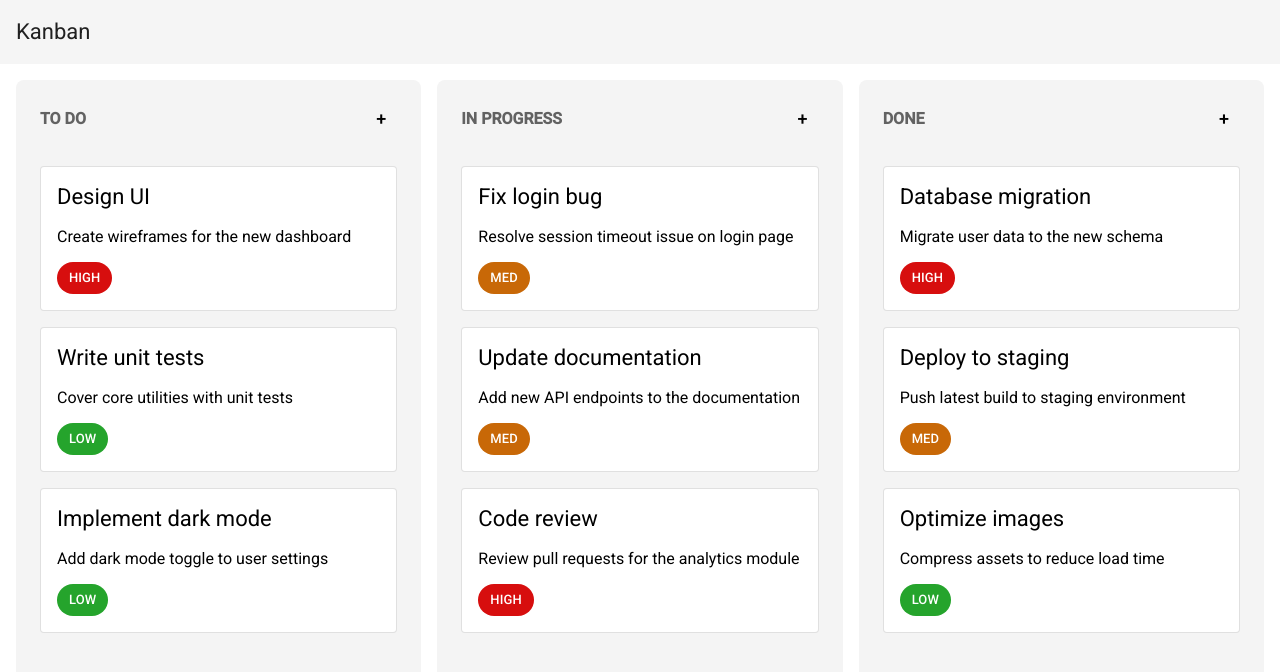
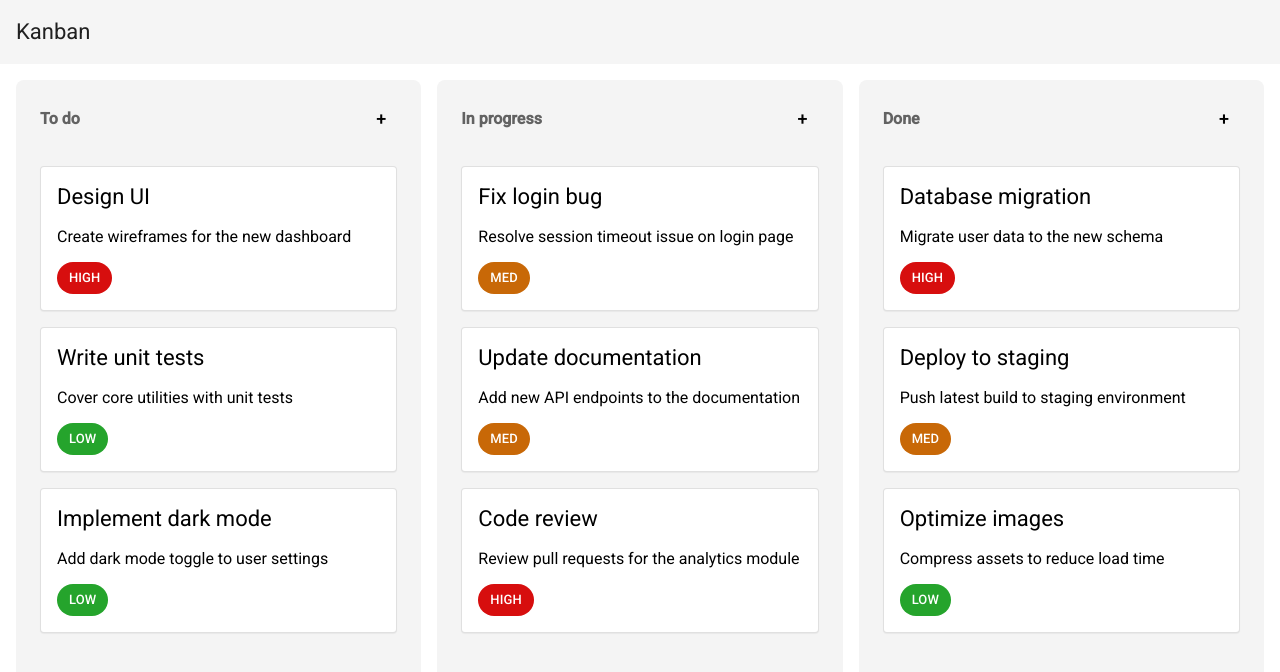
Before and after one commit to tintin12342/kanban, an Angular app: page / in a window 1280 px wide. Shown: the top 672 px of the page. Built offline with nearby package versions, Linux system fonts and the light colour scheme.

Commit message:
feat: simplify kanban

```diff
--- a/src/app/components/kanban-board/kanban-board.component.html
+++ b/src/app/components/kanban-board/kanban-board.component.html
@@ -1,21 +1,25 @@
 <div class="kanban-board mat-elevation-z4">
+  @for (
+    status of [Status.TO_DO, Status.IN_PROGRESS, Status.DONE];
+    track status
+  ) {
     <div class="column">
       <div class="title-container">
-      <h4>TO DO</h4>
+        <h4>{{ status | statusEnumConverter }}</h4>
         <button
           class="font-size"
           mat-button
-        matTooltip="Add new to do task"
+          [matTooltip]="'Add new ' + status.toLowerCase() + ' task'"
           matTooltipPosition="above"
           matTooltipShowDelay="200"
-        (click)="addTask(Status.TO_DO)"
+          (click)="addTask(status)"
         >
           +
         </button>
       </div>
       <div>
-      @for (task of tasks | async; track $index) {
-        @if (task.status === Status.TO_DO) {
+        @for (task of tasks | async; track task.id) {
+          @if (task.status === status) {
             <app-task-card
               style="cursor: pointer"
               [task]="task"
@@ -25,54 +29,5 @@
         }
       </div>
     </div>
-  <div class="column">
-    <div class="title-container">
-      <h4>IN PROGRESS</h4>
-      <button
-        class="font-size"
-        mat-button
-        matTooltip="Add new in progress task"
-        matTooltipPosition="above"
-        matTooltipShowDelay="200"
-        (click)="addTask(Status.IN_PROGRESS)"
-      >
-        +
-      </button>
-    </div>
-    <div>
-      @for (task of tasks | async; track $index) {
-        @if (task.status === Status.IN_PROGRESS) {
-          <app-task-card
-            [task]="task"
-            (click)="updateTask(task)"
-          ></app-task-card>
-        }
   }
 </div>
-  </div>
-  <div class="column">
-    <div class="title-container">
-      <h4>DONE</h4>
-      <button
-        class="font-size"
-        mat-button
-        matTooltip="Add new done task"
-        matTooltipPosition="above"
-        matTooltipShowDelay="200"
-        (click)="addTask(Status.DONE)"
-      >
-        +
-      </button>
-    </div>
-    <div>
-      @for (task of tasks | async; track $index) {
-        @if (task.status === Status.DONE) {
-          <app-task-card
-            [task]="task"
-            (click)="updateTask(task)"
-          ></app-task-card>
-        }
-      }
-    </div>
-  </div>
-</div>
--- a/src/app/components/kanban-board/kanban-board.component.ts
+++ b/src/app/components/kanban-board/kanban-board.component.ts
@@ -9,6 +9,7 @@ import { MatTooltipModule } from '@angular/material/tooltip';
 import { MatDialog, MatDialogModule } from '@angular/material/dialog';
 import { CreateNewTaskDialogComponent } from '../../dialogs/create-new-task-dialog/create-new-task-dialog.component';
 import { UpdateTaskDialogComponent } from '../../dialogs/update-task-dialog/update-task-dialog.component';
+import { StatusEnumConverterPipe } from '../../pipes/status-enum-converter.pipe';
 
 const MAT_MODULES = [
   MatButtonModule,
@@ -20,7 +21,7 @@ const MAT_MODULES = [
 
 @Component({
   selector: 'app-kanban-board',
-  imports: [MAT_MODULES],
+  imports: [MAT_MODULES, StatusEnumConverterPipe],
   templateUrl: './kanban-board.component.html',
   styleUrl: './kanban-board.component.scss',
 })
--- a/src/app/components/task-card/task-card.component.scss
+++ b/src/app/components/task-card/task-card.component.scss
@@ -5,10 +5,22 @@
 .card {
     background-color: white;
     margin: 1rem;
+    transition: box-shadow 0.2s ease-in-out, border-color 0.2s ease-in-out;
+    box-shadow: rgba(0, 0, 0, 0.05) 0px 1px 1px 0px;
+}
+
+.card:hover {
+    box-shadow: rgba(60, 64, 67, 0.3) 0px 1px 2px 0px,
+        rgba(60, 64, 67, 0.15) 0px 1px 3px 1px;
+    border-color: white;
 }
 
 .card-footer {
     padding: 1rem;
+}
+
+mat-chip {
+    pointer-events: none;
 }
 
 .low {
```
Lines whose indentation alone changed are shown as unchanged.
